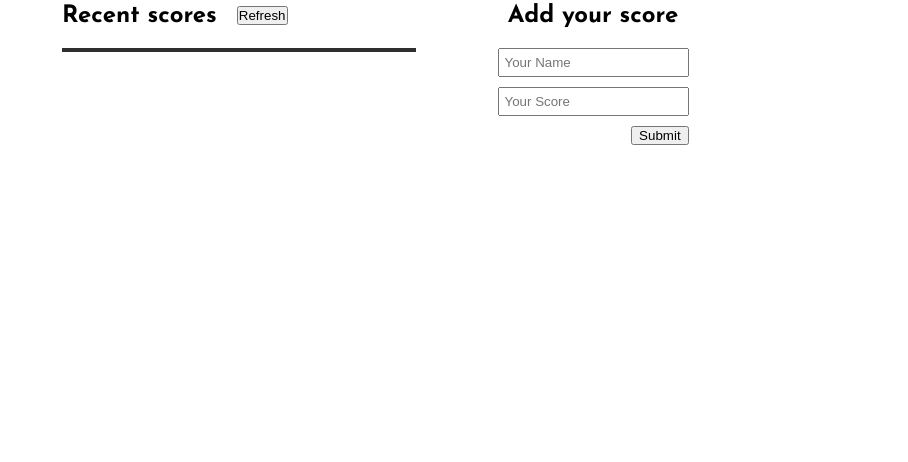
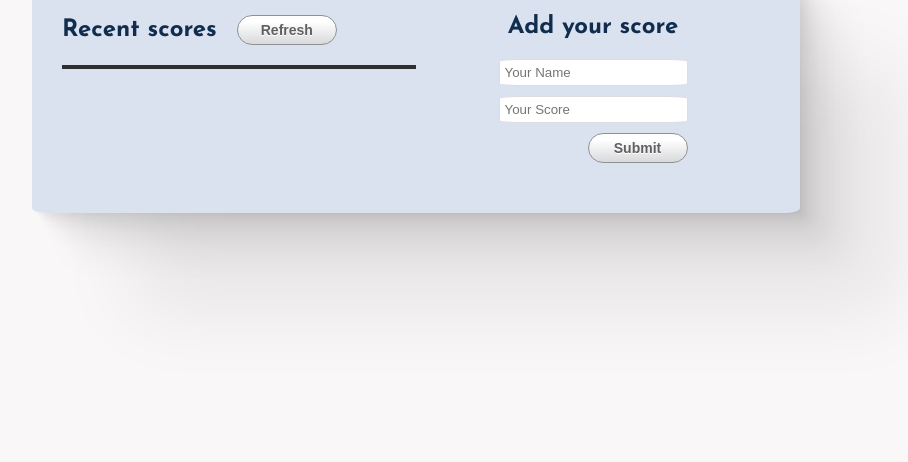
Before and after one commit to rega1237/Leaderboard, a website built with webpack: page src/template.html in a window 1280 px wide. Shown: the part 338-800 px from the top of the page, without its empty margins (224-1132 px from the left). Built offline with nearby package versions, Linux system fonts and the light colour scheme.

Commit message:
Add style to the leaderboard, add image of the template on the README

```diff
--- a/src/styles.css
+++ b/src/styles.css
@@ -10,18 +10,30 @@ main {
   flex-direction: column;
   justify-content: center;
   font-family: 'Josefin Sans', sans-serif;
+  background-color: #f9f7f7;
+  color: #112d4e;
 }
 
 .title {
   text-align: center;
+  margin-bottom: 30px;
 }
 
 .body-app {
-  padding: 20px 30px;
+  padding: 50px 30px;
   width: 60%;
   margin: 0 auto;
   display: grid;
   grid-template-columns: repeat(auto-fit, minmax(150px, 1fr));
+  background-color: #dbe2ef;
+  border-radius: 2%;
+  box-shadow:
+  2.8px 2.8px 2.2px rgba(0, 0, 0, 0.02),
+  6.7px 6.7px 5.3px rgba(0, 0, 0, 0.028),
+  12.5px 12.5px 10px rgba(0, 0, 0, 0.035),
+  22.3px 22.3px 17.9px rgba(0, 0, 0, 0.042),
+  41.8px 41.8px 33.4px rgba(0, 0, 0, 0.05),
+  100px 100px 80px rgba(0, 0, 0, 0.07);
 }
 
 .recent-top {
@@ -42,7 +54,8 @@ main {
 }
 
 .score:nth-child(odd) {
-  background-color: #ddd;
+  background-color: #3f72af;
+  color: #dbe2ef;
 }
 
 .div-add {
@@ -61,8 +74,37 @@ form {
 
 input {
   padding: 5px;
+  border-radius: 10%;
+  border: solid 1px #ddd;
 }
 
-.submit {
-  width: 30%;
+input:focus-visible {
+  outline: none;
 }
+
+.btn {
+  display: flex;
+  align-items: center;
+  justify-content: center;
+  outline: none;
+  cursor: pointer;
+  width: 100px;
+  height: 30px;
+  background-image: linear-gradient(to top, #D8D9DB 0%, #fff 80%, #FDFDFD 100%);
+  border-radius: 30px;
+  border: 1px solid #8F9092;
+  transition: all 0.2s ease;
+  font-family: "Source Sans Pro", sans-serif;
+  font-size: 14px;
+  font-weight: 600;
+  color: #606060;
+  text-shadow: 0 1px #fff;
+}
+
+.btn:hover {
+  box-shadow: 0 4px 3px 1px #FCFCFC, 0 6px 8px #D6D7D9, 0 -4px 4px #CECFD1, 0 -6px 4px #FEFEFE, inset 0 0 3px 3px #CECFD1;
+}
+
+.btn:active {
+  box-shadow: 0 4px 3px 1px #FCFCFC, 0 6px 8px #D6D7D9, 0 -4px 4px #CECFD1, 0 -6px 4px #FEFEFE, inset 0 0 5px 3px #999, inset 0 0 30px #aaa;
+}
```
Also changed, not shown: README.md, img/template.jpg (added).
